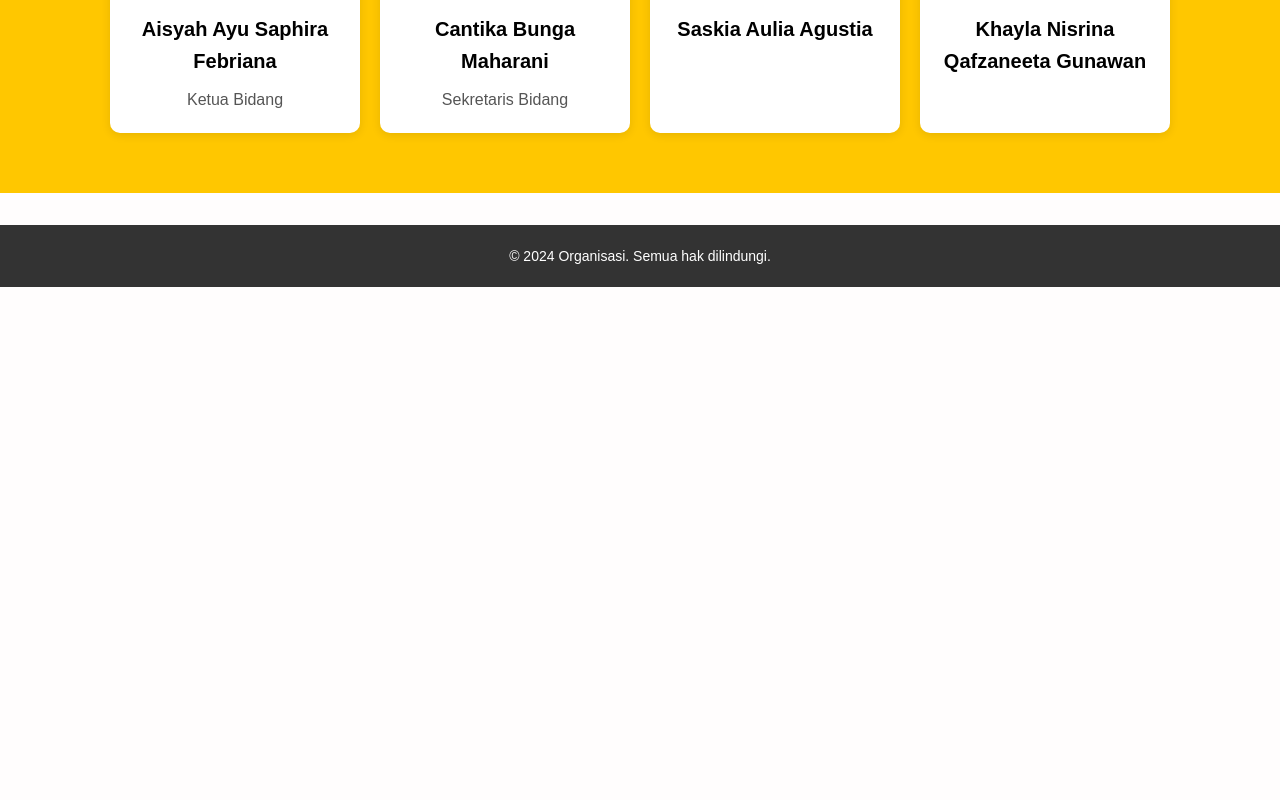
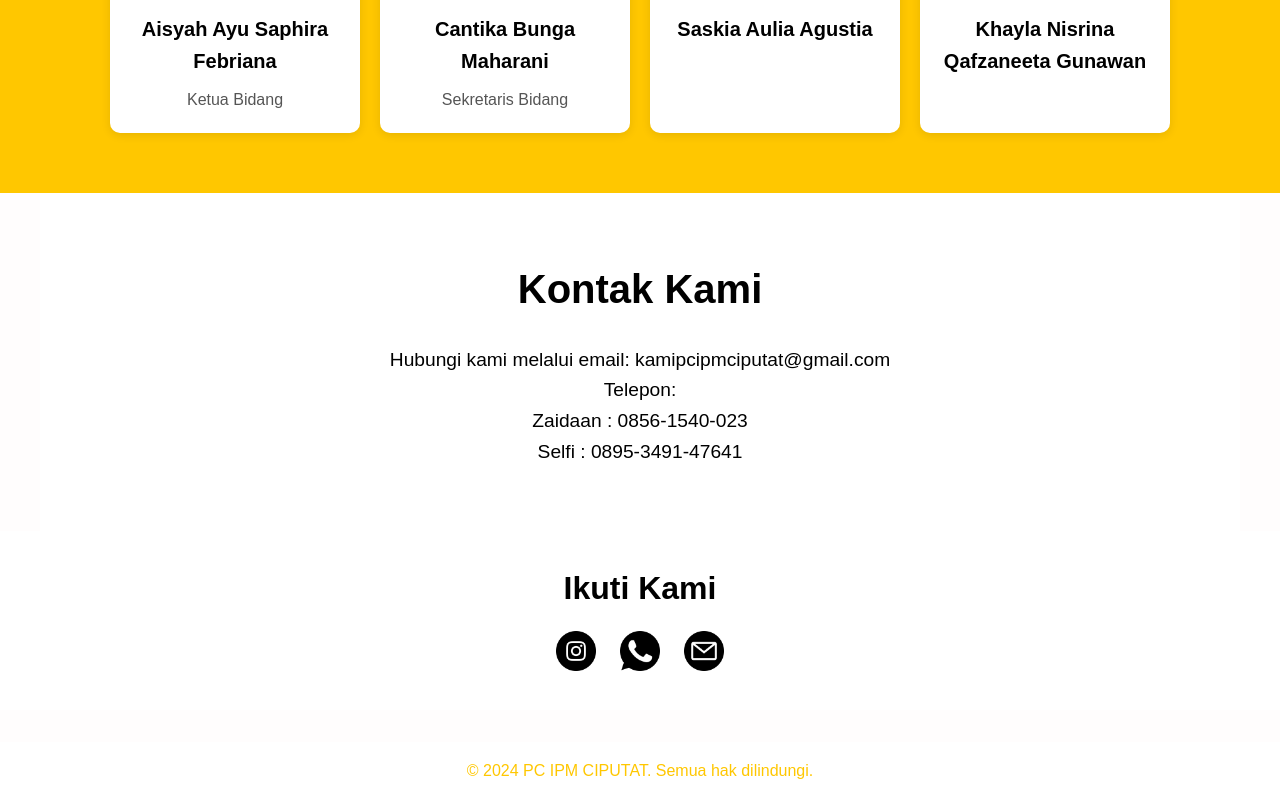
Before and after one commit to PCIPMCIPUTAT/PCIPMCIPUTAT, a plain HTML site: page pengurus.html in a window 1280 px wide. Shown: the part 3796-4596 px from the top of the page. Before the commit the page ends 4083 px from the top, so only its background shows below. Drawn offline with Linux system fonts and the light colour scheme.

Commit message:
Update pengurus.html

```diff
--- a/pengurus.html
+++ b/pengurus.html
@@ -122,21 +122,55 @@
             box-shadow: 0 4px 12px rgba(0, 0, 0, 0.2);
         }
 
-        /* Footer */
-        footer {
-            background-color: #333;
-            color: #fff;
-            text-align: center;
-            padding: 20px;
-            position: relative;
-            bottom: 0;
-            width: 100%;
-        }
+        /* Contact Section */
+.contact-section {
+    background-color: #fff;
+    padding: 4rem 2rem;
+    text-align: center;
+    max-width: 1200px;
+    margin: 0 auto;
+}
 
-        footer p {
-            font-size: 14px;
-        }
+.contact-section h2 {
+    font-size: 2.5rem;
+    margin-bottom: 1.5rem;
+}
 
+.contact-section p {
+    font-size: 1.2rem;
+}
+
+/* Social Media Links */
+.social-media {
+    background-color: white;
+    padding: 2rem;
+    text-align: center;
+}
+
+.social-media h3 {
+    font-size: 2rem;
+    margin-bottom: 1rem;
+}
+
+.social-links {
+    display: flex;
+    justify-content: center;
+    gap: 1.5rem;
+}
+
+.social-links img {
+    width: 40px;
+    height: 40px;
+}
+
+/* Footer */
+footer {
+    background-color: white;
+    color: #FFC700;
+    text-align: center;
+    padding: 1rem 0;
+    margin-top: 2rem;
+}
         /* Responsif */
         @media (max-width: 768px) {
             .pengurus-list {
@@ -405,9 +439,35 @@
         </div>
     </section>
 
-    <!-- Footer -->
-    <footer>
-        <p>&copy; 2024 Organisasi. Semua hak dilindungi.</p>
-    </footer>
+   <!-- Contact Section -->
+  <section id="contact" class="contact-section">
+    <h2>Kontak Kami</h2>
+    <p>Hubungi kami melalui email: kamipcipmciputat@gmail.com </p>
+    <p>Telepon:</p>
+    <p>Zaidaan : 0856-1540-023</p>
+    <p>Selfi   : 0895-3491-47641</p>
+</section>
+
+<!-- Social Media Links -->
+<section class="social-media">
+    <h3>Ikuti Kami</h3>
+    <div class="social-links">
+        <a href="https://www.instagram.com/ipmciputat?igsh=bTRiejVwbTMxZjFq" target="_blank">
+            <img src="instagram.png" alt="Instagram">
+        </a>
+        <a href="https://wa.me/628561540023" target="_blank">
+            <img src="whatsapp2.png" alt="WhatsApp">
+        </a>
+        </a>
+        <a href="mailto:kamipcipmciputat@gmail.com">
+            <img src="email.png" alt="Email">
+        </a>
+    </div>
+</section>
+
+<!-- Footer -->
+<footer>
+    <p>&copy; 2024 PC IPM CIPUTAT. Semua hak dilindungi.</p>
+</footer>
 </body>
 </html>
```
